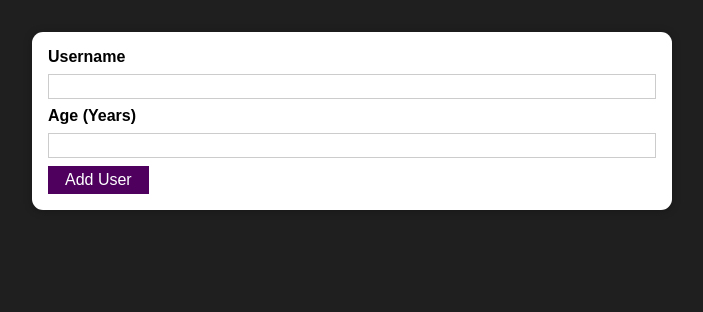
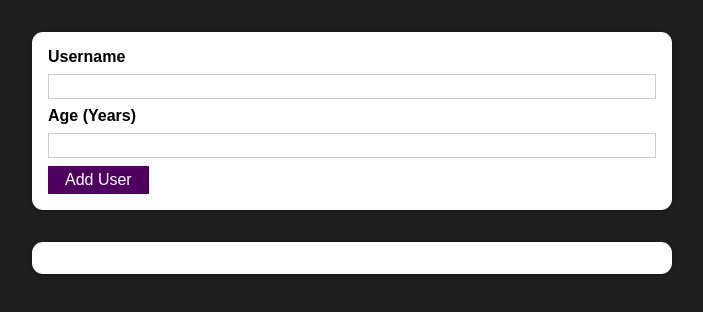
Before and after one commit to nielsmichael/react-project-1, a React (Create React App) app: page / in a window 1280 px wide. Shown: the top 312 px of the page, without its empty margins (288-991 px from the left). Built offline with nearby package versions, Linux system fonts and the light colour scheme.

Commit message:
Add UsersList component

```diff
--- a/src/App.js
+++ b/src/App.js
@@ -1,10 +1,12 @@
 import React from "react";
 import AddUser from "./components/Users/AddUser";
+import UsersList from "./components/Users/UsersList";
 
 function App() {
   return (
     <div>
       <AddUser />
+      <UsersList users={[]} />
     </div>
   );
 }
--- a/src/components/Users/AddUser.js
+++ b/src/components/Users/AddUser.js
@@ -7,8 +7,6 @@
   // Store the entered user with useState
   const [enteredUsername, setEnteredUsername] = useState("");
   const [enteredAge, setEnteredAge] = useState("");
-
-  // Test
 
   const addUserHandler = (e) => {
     e.preventDefault();
--- /dev/null
+++ b/src/components/Users/UsersList.js
@@ -0,0 +1,24 @@
+import React from "react";
+import Card from "../UI/Card";
+import classes from "./UsersList.module.css";
+
+const UsersList = (props) => {
+  return (
+    <Card
+      className={
+        // users will be an array of objects containing a "name" property and "age" property
+        classes.users
+      }
+    >
+      <ul>
+        {props.users.map((user) => (
+          <li>
+            {user.name} ({user.age} years old)
+          </li>
+        ))}
+      </ul>
+    </Card>
+  );
+};
+
+export default UsersList;
--- /dev/null
+++ b/src/components/Users/UsersList.module.css
@@ -0,0 +1,16 @@
+.users {
+  margin: 2rem auto;
+  width: 90%;
+  max-width: 40rem;
+}
+
+.users ul {
+  list-style: none;
+  padding: 1rem;
+}
+
+.users li {
+  border: 1px solid #ccc;
+  margin: 0.5rem 0;
+  padding: 0.5rem;
+}
```
